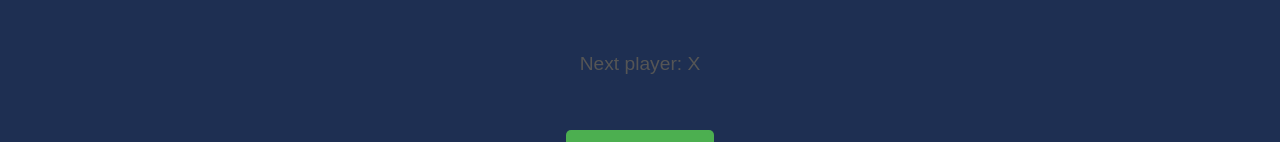
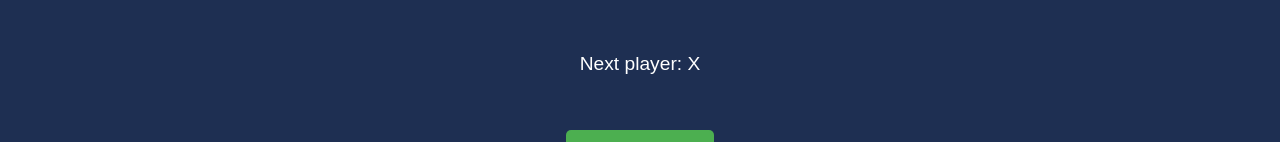
Before and after one commit to Urannni/BrainChallenge, a React (Create React App) app: page /Tic-tac-toe in a window 1280 px wide. Shown: the part 532-674 px from the top of the page. Built offline with nearby package versions, Linux system fonts and the light colour scheme.

Commit message:
made general fixes and the website is 99% complete exept a small problem in the Game.jsx

```diff
--- a/src/components/Quiz.jsx
+++ b/src/components/Quiz.jsx
@@ -168,7 +168,7 @@ function Quiz() {
               <h3>
                 Question {currentQuestion + 1} of {questions.length}
               </h3>
-              <p style={{ fontSize: "18px", margin: "20px 0" }}>
+              <p style={{ fontSize: "24px", margin: "20px 0", color: "#fff"}}>
                 {questions[currentQuestion].question}
               </p>
 
--- a/src/components/Tictactoe.css
+++ b/src/components/Tictactoe.css
@@ -28,6 +28,8 @@
 .status {
   margin: 20px;
   font-size: 1.5rem;
+}
+.status-text {
   color: #fff;
   text-align: center;
 }
--- a/src/components/Tictactoe.jsx
+++ b/src/components/Tictactoe.jsx
@@ -74,7 +74,7 @@ function Tictactoe() {
           winningCells={winningCells}
         />
         <div className="status">
-          <p>{gameStatus}</p>
+          <p className="status-text">{gameStatus}</p>
         </div>
         <button className="reset-button" onClick={handleReset}>
           Reset Game
```
